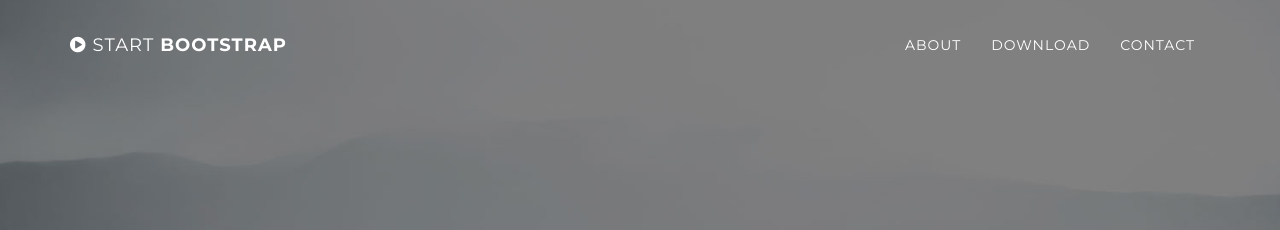
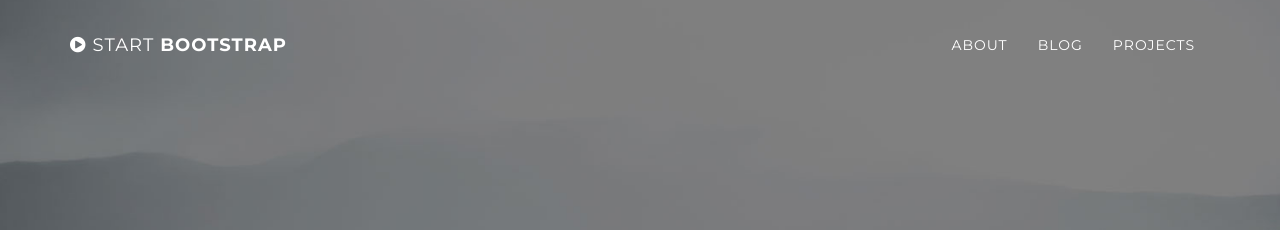
Before and after one commit to Exinda/Exinda.github.io, a Jekyll site: the page built from index.html, in a window 1280 px wide and 900 px high. Shown: the top 230 px of the window. Built offline with Jekyll 4.4.1, drawn with Linux system fonts in a browser that asks for light colours.

Commit message:
changed menu

```diff
--- a/_includes/nav.html
+++ b/_includes/nav.html
@@ -18,13 +18,13 @@
                         <a href="#page-top"></a>
                     </li>
                     <li>
-                        <a class="page-scroll" href="#about">About</a>
+                        <a class="page-scroll" href="/about">About</a>
                     </li>
                     <li>
-                        <a class="page-scroll" href="#download">Download</a>
+                        <a class="page-scroll" href="/blog">Blog</a>
                     </li>
                     <li>
-                        <a class="page-scroll" href="#contact">Contact</a>
+                        <a class="page-scroll" href="/projects">Projects</a>
                     </li>
                 </ul>
             </div>
```
